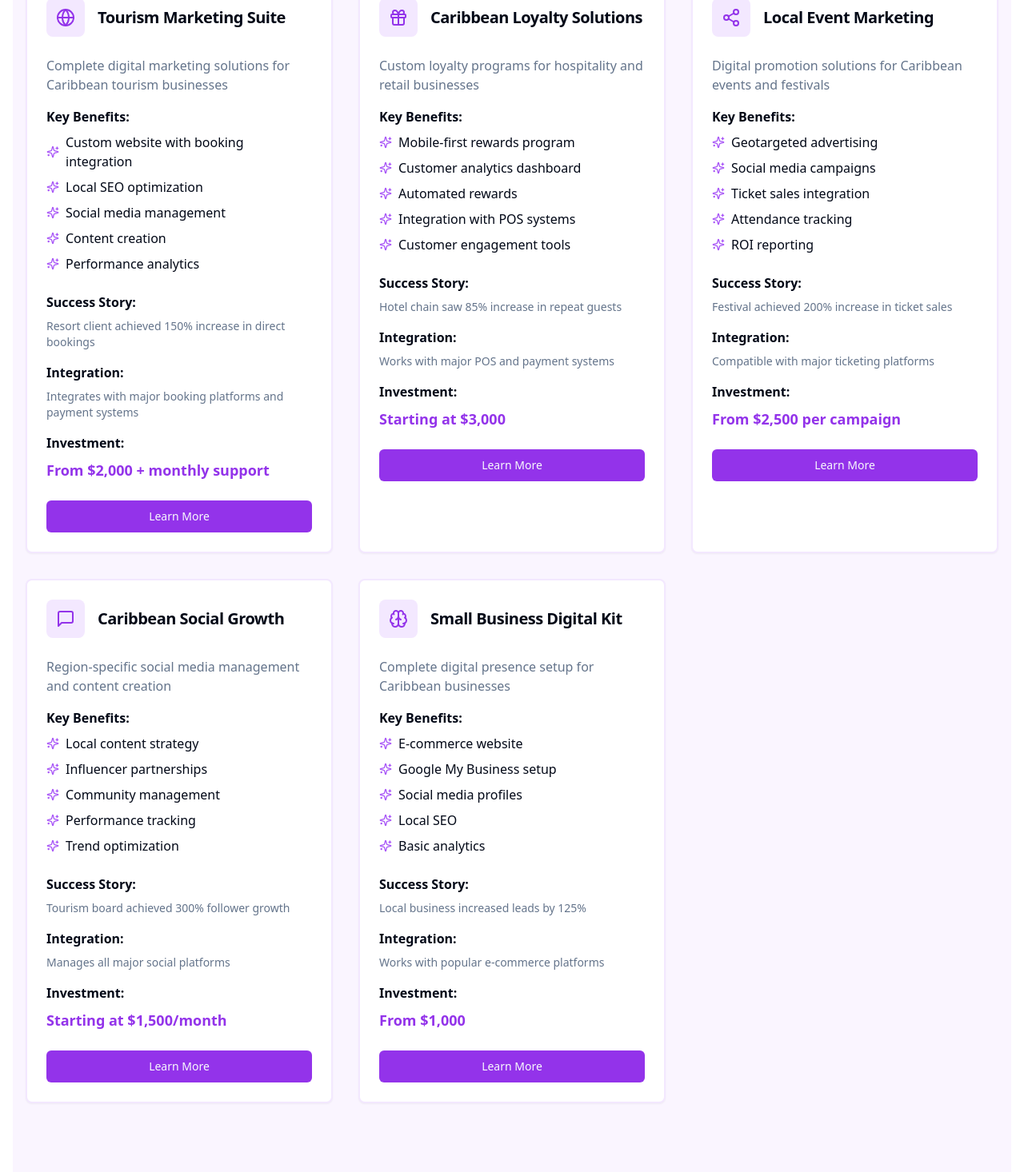
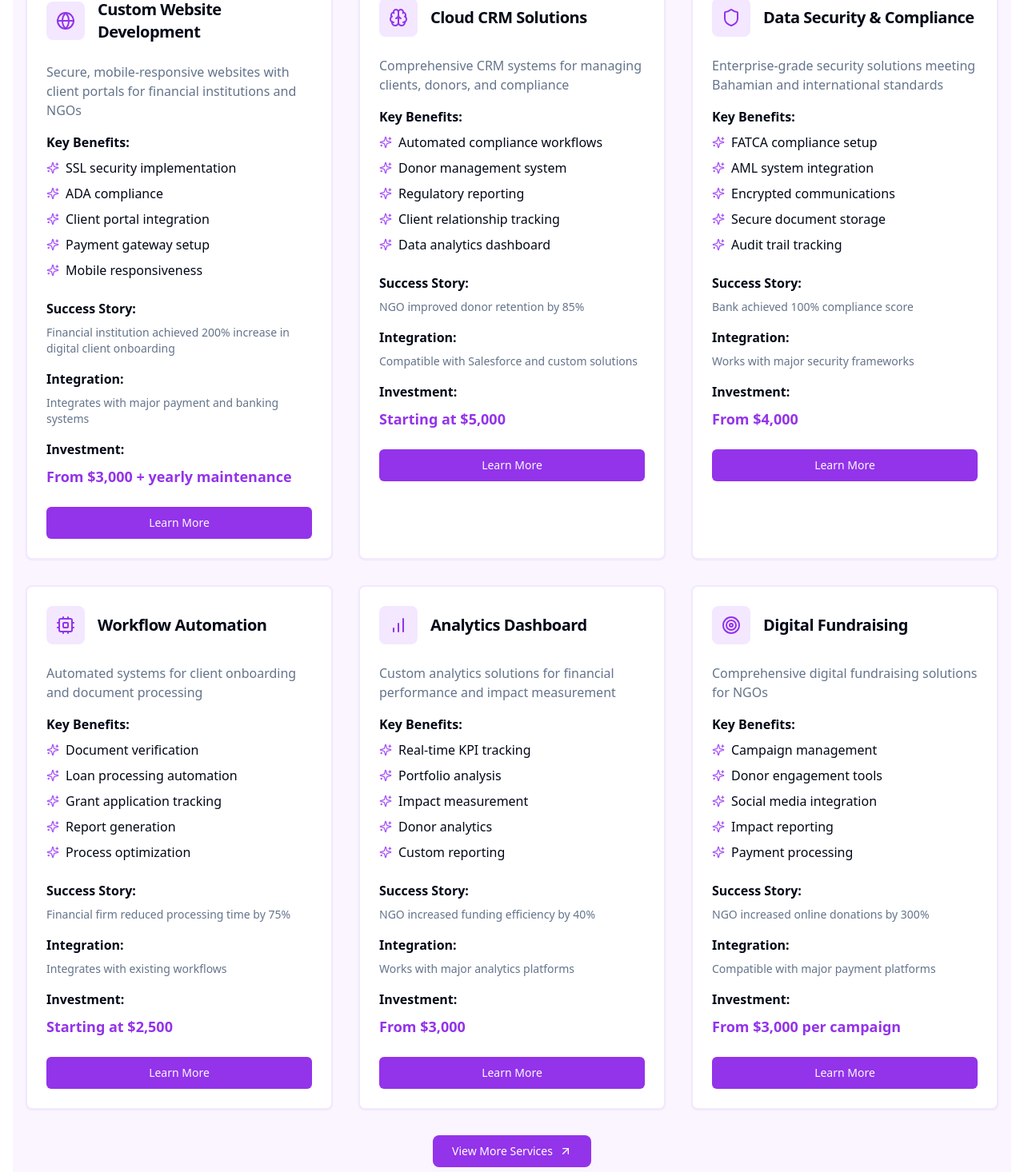
Before and after one commit to salutethegenius/kemisdigital-2027, a React (Vite) app in the folder client/: page / in a window 1280 px wide. Shown: the part 993-2459 px from the top of the page at 80% size. Built offline with nearby package versions, Linux system fonts and the light colour scheme; no server answers.

Commit message:
Agent query: Are the service cards displaying correctly with their icons and is the View More Services button working properly?

```diff
--- a/client/src/pages/Home.tsx
+++ b/client/src/pages/Home.tsx
@@ -1,6 +1,7 @@
 import Hero from "@/components/shared/Hero";
 import FeatureCard from "@/components/shared/FeatureCard";
 import { motion } from "framer-motion";
+import { Link } from "wouter";
 import {
   Mail,
   MessageSquare,
@@ -18,6 +19,7 @@ import {
   CheckCircle2,
   ArrowUpRight,
   Infinity,
+  Shield,
 } from "lucide-react";
 import { Input } from "@/components/ui/input";
 import { Button } from "@/components/ui/button";
@@ -28,78 +30,93 @@ export default function Home() {
   const aiServices = [
     {
       icon: Globe,
-      title: "Tourism Marketing Suite",
-      description: "Complete digital marketing solutions for Caribbean tourism businesses",
+      title: "Custom Website Development",
+      description: "Secure, mobile-responsive websites with client portals for financial institutions and NGOs",
       benefits: [
-        "Custom website with booking integration",
-        "Local SEO optimization",
-        "Social media management",
-        "Content creation",
-        "Performance analytics"
+        "SSL security implementation",
+        "ADA compliance",
+        "Client portal integration",
+        "Payment gateway setup",
+        "Mobile responsiveness"
       ],
-      caseStudy: "Resort client achieved 150% increase in direct bookings",
-      integration: "Integrates with major booking platforms and payment systems",
-      pricing: "From $2,000 + monthly support"
-    },
-    {
-      icon: Gift,
-      title: "Caribbean Loyalty Solutions",
-      description: "Custom loyalty programs for hospitality and retail businesses",
-      benefits: [
-        "Mobile-first rewards program",
-        "Customer analytics dashboard",
-        "Automated rewards",
-        "Integration with POS systems",
-        "Customer engagement tools"
-      ],
-      caseStudy: "Hotel chain saw 85% increase in repeat guests",
-      integration: "Works with major POS and payment systems",
-      pricing: "Starting at $3,000"
-    },
-    {
-      icon: Share2,
-      title: "Local Event Marketing",
-      description: "Digital promotion solutions for Caribbean events and festivals",
-      benefits: [
-        "Geotargeted advertising",
-        "Social media campaigns",
-        "Ticket sales integration",
-        "Attendance tracking",
-        "ROI reporting"
-      ],
-      caseStudy: "Festival achieved 200% increase in ticket sales",
-      integration: "Compatible with major ticketing platforms",
-      pricing: "From $2,500 per campaign"
-    },
-    {
-      icon: MessageSquare,
-      title: "Caribbean Social Growth",
-      description: "Region-specific social media management and content creation",
-      benefits: [
-        "Local content strategy",
-        "Influencer partnerships",
-        "Community management",
-        "Performance tracking",
-        "Trend optimization"
-      ],
-      caseStudy: "Tourism board achieved 300% follower growth",
-      integration: "Manages all major social platforms",
-      pricing: "Starting at $1,500/month"
+      caseStudy: "Financial institution achieved 200% increase in digital client onboarding",
+      integration: "Integrates with major payment and banking systems",
+      pricing: "From $3,000 + yearly maintenance"
     },
     {
       icon: Brain,
-      title: "Small Business Digital Kit",
-      description: "Complete digital presence setup for Caribbean businesses",
+      title: "Cloud CRM Solutions",
+      description: "Comprehensive CRM systems for managing clients, donors, and compliance",
       benefits: [
-        "E-commerce website",
-        "Google My Business setup",
-        "Social media profiles",
-        "Local SEO",
-        "Basic analytics"
+        "Automated compliance workflows",
+        "Donor management system",
+        "Regulatory reporting",
+        "Client relationship tracking",
+        "Data analytics dashboard"
       ],
-      caseStudy: "Local business increased leads by 125%",
-      integration: "Works with popular e-commerce platforms",
-      pricing: "From $1,000"
+      caseStudy: "NGO improved donor retention by 85%",
+      integration: "Compatible with Salesforce and custom solutions",
+      pricing: "Starting at $5,000"
+    },
+    {
+      icon: Shield,
+      title: "Data Security & Compliance",
+      description: "Enterprise-grade security solutions meeting Bahamian and international standards",
+      benefits: [
+        "FATCA compliance setup",
+        "AML system integration",
+        "Encrypted communications",
+        "Secure document storage",
+        "Audit trail tracking"
+      ],
+      caseStudy: "Bank achieved 100% compliance score",
+      integration: "Works with major security frameworks",
+      pricing: "From $4,000"
+    },
+    {
+      icon: Cpu,
+      title: "Workflow Automation",
+      description: "Automated systems for client onboarding and document processing",
+      benefits: [
+        "Document verification",
+        "Loan processing automation",
+        "Grant application tracking",
+        "Report generation",
+        "Process optimization"
+      ],
+      caseStudy: "Financial firm reduced processing time by 75%",
+      integration: "Integrates with existing workflows",
+      pricing: "Starting at $2,500"
+    },
+    {
+      icon: BarChart,
+      title: "Analytics Dashboard",
+      description: "Custom analytics solutions for financial performance and impact measurement",
+      benefits: [
+        "Real-time KPI tracking",
+        "Portfolio analysis",
+        "Impact measurement",
+        "Donor analytics",
+        "Custom reporting"
+      ],
+      caseStudy: "NGO increased funding efficiency by 40%",
+      integration: "Works with major analytics platforms",
+      pricing: "From $3,000"
+    },
+    {
+      icon: Target,
+      title: "Digital Fundraising",
+      description: "Comprehensive digital fundraising solutions for NGOs",
+      benefits: [
+        "Campaign management",
+        "Donor engagement tools",
+        "Social media integration",
+        "Impact reporting",
+        "Payment processing"
+      ],
+      caseStudy: "NGO increased online donations by 300%",
+      integration: "Compatible with major payment platforms",
+      pricing: "From $3,000 per campaign"
     }
   ];
 
@@ -201,6 +218,15 @@ export default function Home() {
               </Card>
             ))}
           </motion.div>
+
+          <div className="flex justify-center mt-8">
+            <Link href="/services">
+              <Button className="bg-purple-600 hover:bg-purple-700 text-white px-6 py-3 rounded-lg flex items-center gap-2">
+                View More Services
+                <ArrowUpRight className="w-4 h-4" />
+              </Button>
+            </Link>
+          </div>
 
           {/* Success Metrics Section */}
           <div className="mt-20">
```
Also changed, not shown: Pasted-To-focus-on-helping-financial-services-and-NGOs-digitize-operations-in-the-Bahamas-here-are-advance-1733496134760.txt (added).
